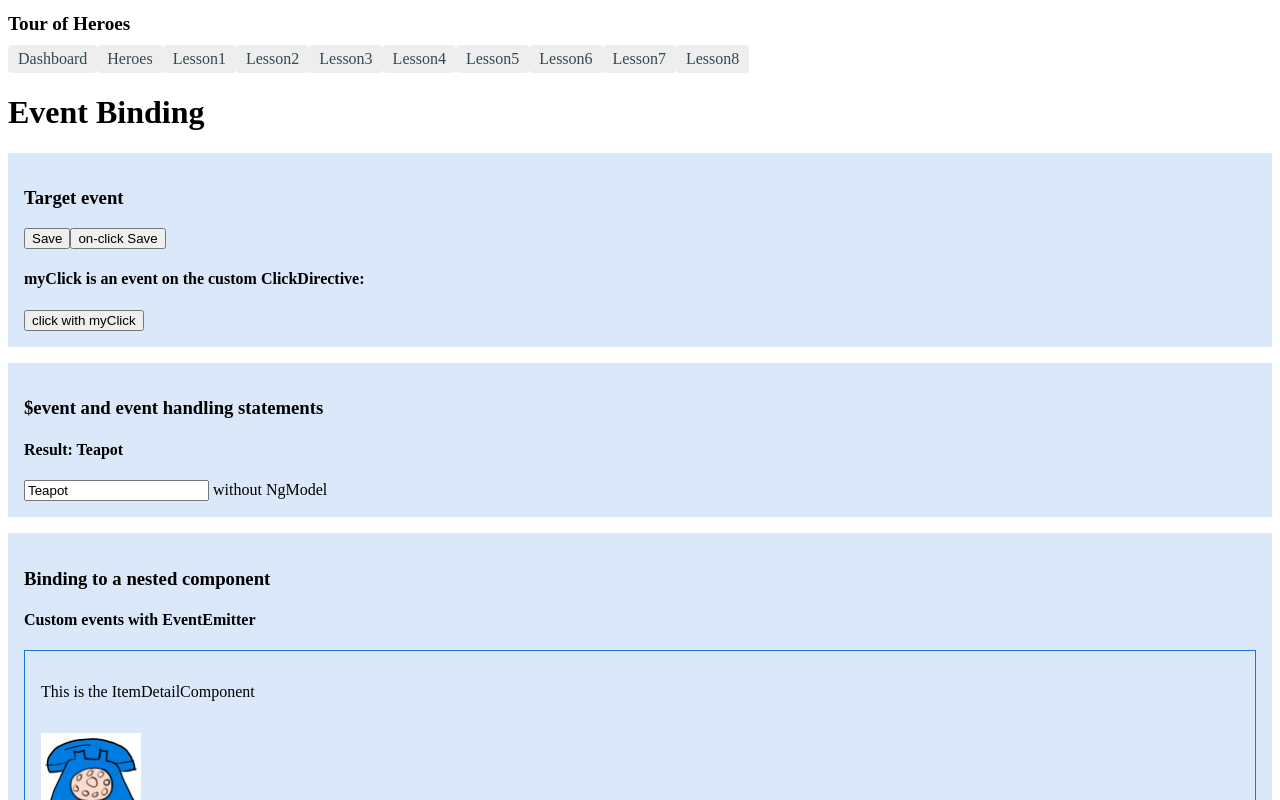
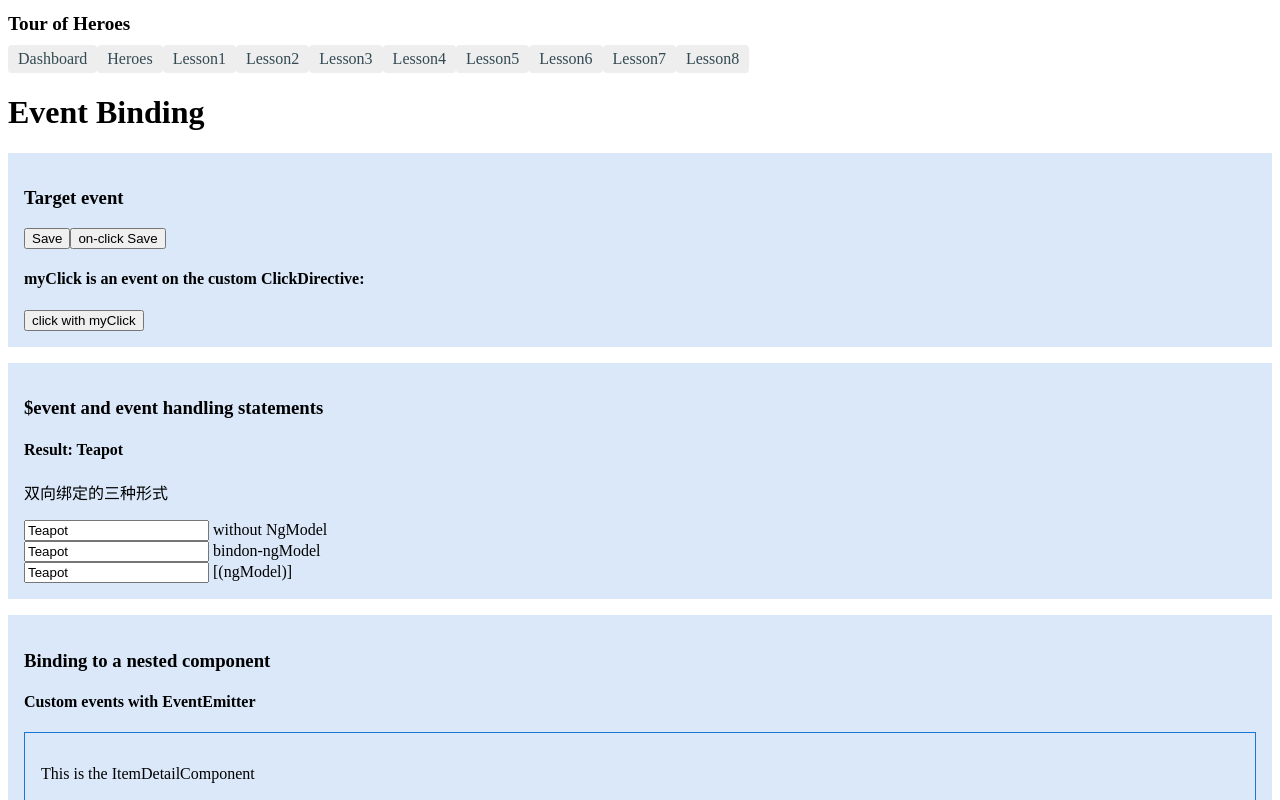
Before and after one commit to vincentgwzhang/angular-tour-of-heroes, an Angular app: page /lesson3 in a window 1280 px wide. Shown: the top 800 px of the page. Built offline with nearby package versions, Linux system fonts and the light colour scheme.

Commit message:
Add the ngModel

```diff
--- a/src/app/lesson3/lesson3.component.html
+++ b/src/app/lesson3/lesson3.component.html
@@ -15,7 +15,10 @@
     <h3>$event and event handling statements</h3>
     <h4>Result: {{currentItem.name}}</h4>
 
-    <input [value]="currentItem.name" (input)="currentItem.name=$event.target.value"> without NgModel
+    <p>双向绑定的三种形式</p>
+    <input [value]="currentItem.name" (input)="currentItem.name=$event.target.value"> without NgModel<br />
+    <input bindon-ngModel="currentItem.name"> bindon-ngModel<br />
+    <input [(ngModel)]="currentItem.name"> [(ngModel)]
 </div>
 
 <div class="group">
```
